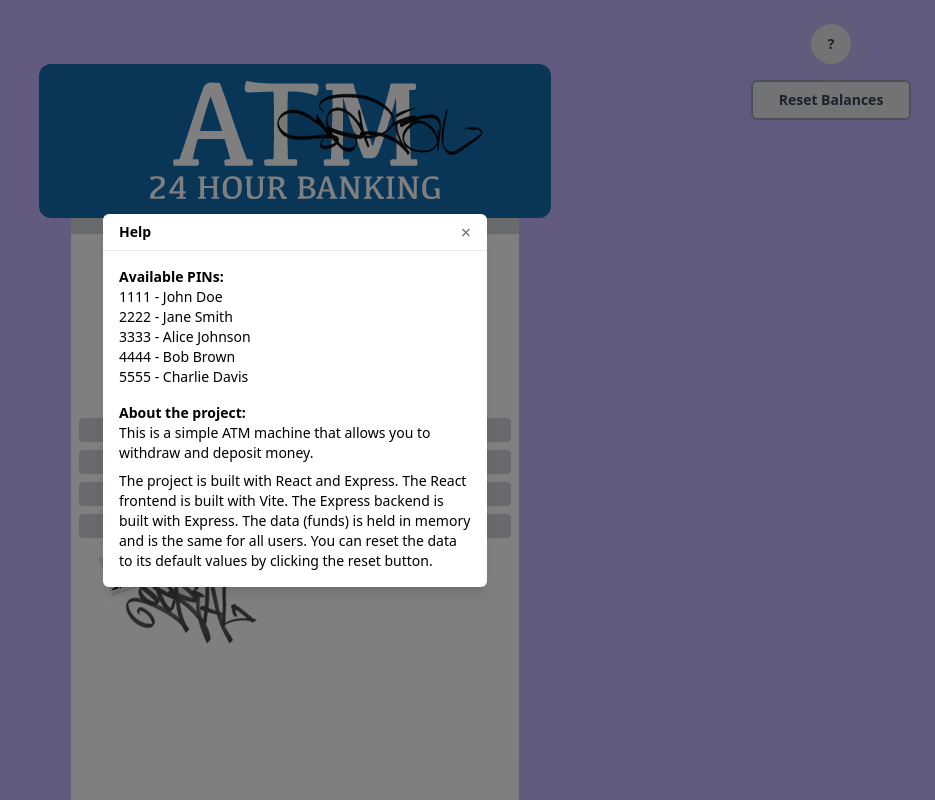
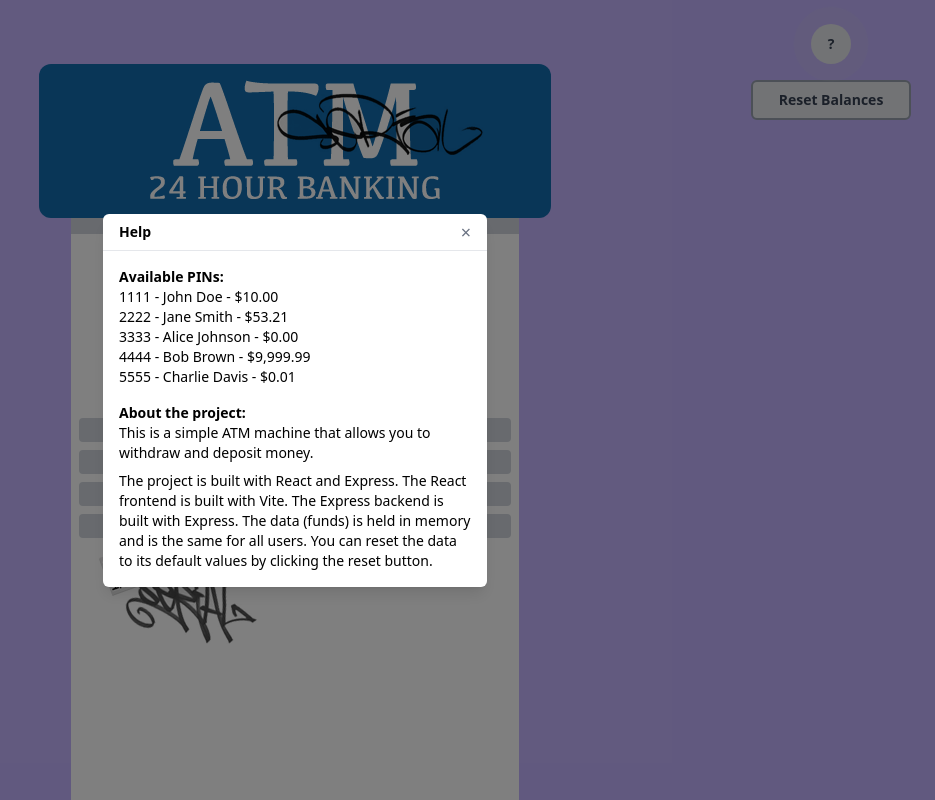
Before and after one commit to mattmiller515/tr_atm, a React (Vite) app in the folder web/: page / in a window 1280 px wide. Both pictures are taken after a click on the button "Help". Shown: the whole page, without its empty margins (345-1280 px from the left). Built offline with nearby package versions, Linux system fonts and the light colour scheme; no server answers.

Commit message:
help text update

```diff
--- a/web/src/components/widgets/HelpModal/HelpModal.tsx
+++ b/web/src/components/widgets/HelpModal/HelpModal.tsx
@@ -31,11 +31,11 @@ export const HelpModal = () => {
       <Modal isOpen={isOpen} onClose={() => setIsOpen(false)} title="Help">
         <p className="font-semibold">Available PINs:</p>
         <ul>
-          <li>1111 - John Doe</li>
-          <li>2222 - Jane Smith</li>
-          <li>3333 - Alice Johnson</li>
-          <li>4444 - Bob Brown</li>
-          <li>5555 - Charlie Davis</li>
+          <li>1111 - John Doe - $10.00</li>
+          <li>2222 - Jane Smith - $53.21</li>
+          <li>3333 - Alice Johnson - $0.00</li>
+          <li>4444 - Bob Brown - $9,999.99</li>
+          <li>5555 - Charlie Davis - $0.01</li>
         </ul>
         <p className="font-semibold mt-4">About the project:</p>
         <p>
--- a/web/src/components/widgets/ResetButton/hooks.ts
+++ b/web/src/components/widgets/ResetButton/hooks.ts
@@ -1,5 +1,4 @@
 import { useState } from "react";
-import { flushSync } from "react-dom";
 import { api } from "../../../tools/api";
 import { AxiosError, AxiosResponse } from "axios";
 
```
